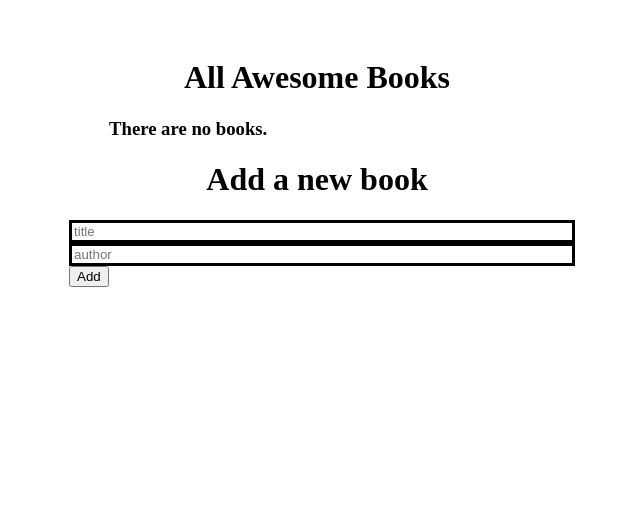
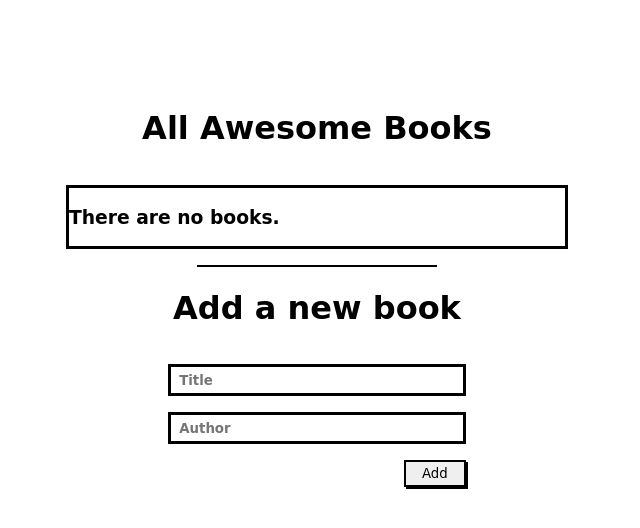
Before and after one commit to mdg0410/awesomeBooks, a website: page index.html in a window 1280 px wide. Shown: the whole page, without its empty margins (323-963 px from the left). Drawn offline with Linux system fonts and the light colour scheme; a web font is replaced by a local one.

Commit message:
Fix & Solved errors

```diff
--- a/css/styles.css
+++ b/css/styles.css
@@ -1,56 +1,76 @@
+@import url('https://fonts.googleapis.com/css2?family=Shantell+Sans:wght@300;400;500&display=swap');
+
 body {
-    padding: 30px 30%;
-  }
+  position: relative;
+  display: flex;
+  flex-direction: column;
+  align-items: center;
+  padding: 10vh 30% 0 30%;
+  font-family: 'Shantell Sans', cursive;
+}
 
-  .book-list {
-    border: 3px solid black;
-  }
+#containerBooks {
+  display: flex;
+  flex-direction: column;
+  justify-self: center;
+  list-style: none;
+  padding: 0;
+  width: 100%;
+  border: black solid 3px;
+}
 
-  table {
-    width: 100%;
-  }
+#containerBooks li:nth-child(odd) {
+  background-color: #e4e4e4;
+}
 
-  tr:nth-child(even) {
-    background: #fff;
-  }
+.viewBook {
+  display: grid;
+  grid-template-columns: auto 20%;
+  margin: 0.5vh 1vh 1vh 1vh;
+}
 
-  tr:nth-child(odd) {
-    background: #ccc;
-  }
+.line {
+  width: 30vh;
+  height: 2px;
+  background-color: black;
+}
 
-  .cols2 {
-    width: 15%;
-    padding: 3px 8px;
-    align-content: center;
-  }
+button {
+  border: 2px solid black;
+  box-shadow: 2px 2px;
+  font-family: 'Shantell Sans', cursive;
+}
 
-  input {
-    border: 3px solid black;
-    width: 100%;
-  }
+.form {
+  display: flex;
+  flex-direction: column;
+  align-items: center;
+  gap: 2vh;
+  width: 100%;
+}
 
-  .delete {
-    border: 2.5px solid black;
-    box-shadow: 2px 2px;
-    width: 100%;
-  }
+.form div {
+  display: flex;
+  align-items: flex-end;
+  width: 60%;
+}
 
-  h1 {
-    display: flex;
-    justify-content: center;
-    align-items: center;
-  }
+.form input {
+  border: black solid 3px;
+  height: 3vh;
+  width: 100%;
+  padding-left: 1vh;
+  font-weight: 900;
+  font-family: 'Shantell Sans', cursive;
+}
 
-  .form1 {
-    display: flex;
-    flex-direction: column;
-    justify-content: center;
-    align-items: center;
-    gap: 12px;
-  }
+.addBtn {
+  display: flex;
+  align-items: center;
+  justify-content: flex-end;
+  width: 100%;
+}
 
-  .add {
-    border: 4px solid black;
-    box-shadow: 2px 2px;
-    margin-left: 25%;
-  }
+.addBook {
+  padding: 0.5vh 2vh 0.5vh 2vh;
+}
--- a/index.html
+++ b/index.html
@@ -13,18 +13,19 @@
     <h1>All Awesome Books</h1>
     <ul id="containerBooks">
     </ul>
+    <div class="line"></div>
     <form class="form" id="form1">
         <h1>Add a new book</h1>
         <div>
-            <!-- <label >Title</label><br> -->
-            <input type="text" id="title" class="title1" placeholder="title" required>
+            <input type="text" id="title" class="title1" placeholder="Title" required>
         </div>
         <div>
-            <!-- <label >Author</label><br> -->
-            <input type="text" id="author" class="author1" placeholder="author" required>
+            <input type="text" id="author" class="author1" placeholder="Author" required>
         </div>
-        <button type="submit" class="addBook">Add</button>
-    </form>
+        <div class="addBtn">
+          <button type="submit" class="addBook">Add</button>
+        </div>
+      </form>
 <script src="./js/books.js"></script>
 <script src="./js/bookDisplay.js"></script>
   <script src="./js/main.js"></script>
--- a/js/books.js
+++ b/js/books.js
@@ -9,7 +9,7 @@ class Book {
   createNode() {
     const node = document.createElement('li');
     node.innerHTML = `
-        <span><span class="book-title">${this.title}</span> by ${this.author}</span> <button onclick="display.removeBook(${this.id})">Remove</button>
+        <p class="viewBook"><span><span class="book-title">${this.title}</span> by ${this.author}</span> <button onclick="display.removeBook(${this.id})">Remove</button></p>
     `;
 
     return node;
```
